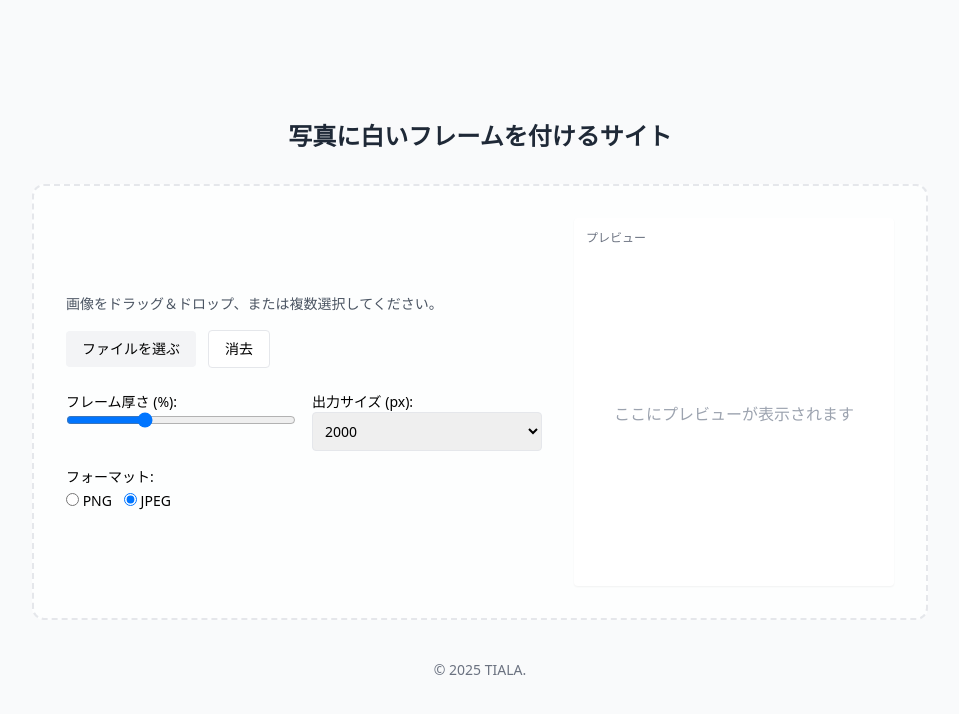
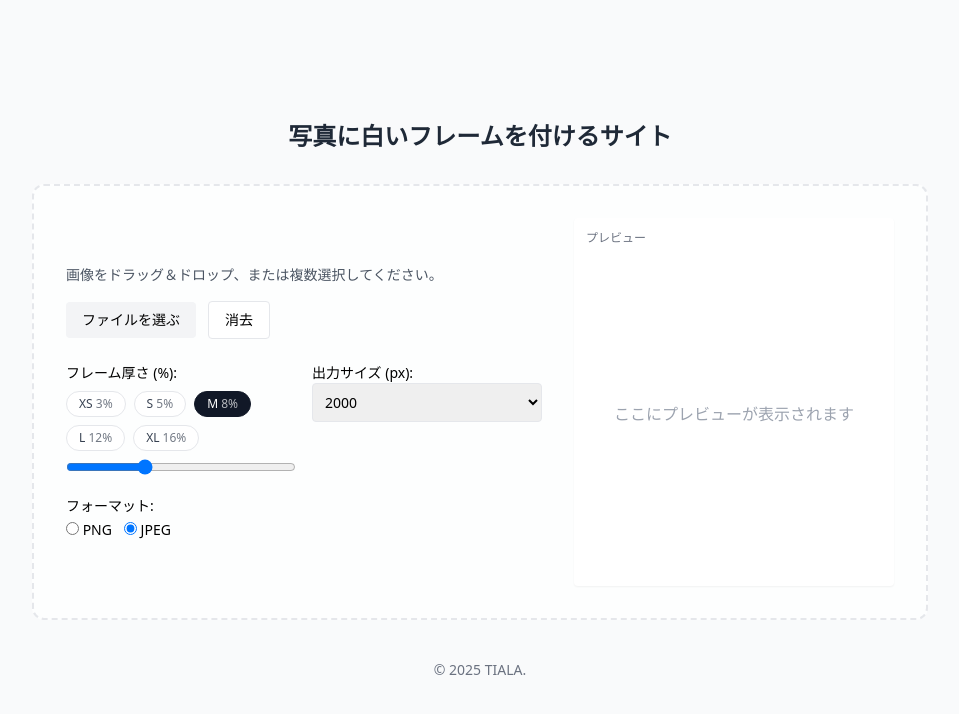
Before and after one commit to TTamagoooooo/frame-tiala, a React (Create React App) app: page / in a window 1280 px wide. Shown: the top 714 px of the page, without its empty margins (160-1119 px from the left). Built offline with nearby package versions, Linux system fonts and the light colour scheme.

Commit message:
Add frame size presets and live preview redraw

```diff
--- a/public/index.html
+++ b/public/index.html
@@ -22,7 +22,7 @@
       work correctly both with client-side routing and a non-root public URL.
       Learn how to configure a non-root public URL by running `npm run build`.
     -->
-  <title>React App</title>
+  <title>Frame Tools</title>
 </head>
 
 <body>
--- a/src/App.js
+++ b/src/App.js
@@ -5,6 +5,14 @@ import { saveAs } from 'file-saver'
 // PhotoFrameSite — React + Tailwind
 // 単一選択 → 白枠画像を自動ダウンロード
 // 複数選択 → ZIPにまとめて自動ダウンロード（ローディング付き）
+
+const FRAME_PRESETS = [
+  { label: "XS", pct: 3 },
+  { label: "S",  pct: 5 },
+  { label: "M",  pct: 8 },
+  { label: "L",  pct: 12 },
+  { label: "XL", pct: 16 },
+]
 
 export default function PhotoFrameSite() {
   const canvasRef = useRef(null)
@@ -41,11 +49,8 @@ export default function PhotoFrameSite() {
     handleFiles(e.dataTransfer.files)
   }
 
-  // ✅ 白枠付き画像の描画（Offscreen対応・確実に動作）
-const drawToBlob = (img) => {
-  return new Promise((resolve) => {
-    // 💡 DOMのcanvasではなく、新しいCanvasを生成する
-    const canvas = document.createElement('canvas')
+  // ✅ 共通：白枠合成を「指定canvas」に描く
+  const drawFrameToCanvas = (canvas, img) => {
     const ctx = canvas.getContext('2d')
     const size = outputSize
     canvas.width = size
@@ -63,36 +68,26 @@ const drawToBlob = (img) => {
     const y = border + (innerSize - h) / 2
 
     ctx.drawImage(img, x, y, w, h)
+  }
+
+  // ✅ 白枠付き画像の描画（Blobを返す：ZIP/単体DL用）
+  const drawToBlob = (img) => {
+    return new Promise((resolve) => {
+      // ZIPの安定性優先：毎回新しいcanvasで生成
+      const canvas = document.createElement('canvas')
+      drawFrameToCanvas(canvas, img)
 
       const mime = format === 'jpeg' ? 'image/jpeg' : 'image/png'
-    let resolved = false
-
-    // ⏳ タイムアウト：10秒経ったら強制resolve
-    const timer = setTimeout(() => {
-      if (!resolved) {
-        console.warn('⚠️ Timeout reached, forcing blob resolve')
-        const fallback = canvas.toDataURL(mime)
-        fetch(fallback)
-          .then((res) => res.blob())
-          .then(resolve)
-      }
-    }, 10000)
-
-    canvas.toBlob(
-      (blob) => {
-        if (!resolved) {
-          resolved = true
-          clearTimeout(timer)
-          resolve(blob)
-        }
-      },
-      mime,
-      0.95
-    )
+      canvas.toBlob((blob) => resolve(blob), mime, 0.95)
     })
   }
 
-
+  // ✅ プレビュー描画（画面のcanvasRefへ）
+  const drawPreview = (img) => {
+    const canvas = canvasRef.current
+    if (!canvas) return
+    drawFrameToCanvas(canvas, img)
+  }
 
   // ✅ 画像1枚 → 自動DL
   const downloadSingle = async (fileName, img) => {
@@ -106,44 +101,25 @@ const drawToBlob = (img) => {
     URL.revokeObjectURL(url)
   }
 
-
-  // ✅ 複数画像 → ZIP化（ローディングつき・デバッグログ入り）
+  // ✅ 複数画像 → ZIP化（ローディングつき）
   const downloadZip = async (imageList) => {
     setLoading(true)
+    try {
       const zip = new JSZip()
-
-  try {
-    console.log('🧩 ZIP開始, 画像枚数:', imageList.length)
-
       for (const { file, image } of imageList) {
-      console.log('→ draw start:', file.name)
         const blob = await drawToBlob(image)
-      console.log('✅ draw完了:', file.name, blob ? 'ok' : 'null')
-
-      if (!blob) {
-        console.warn('⚠️ blobがnullでした、スキップします')
-        continue
-      }
-
+        if (!blob) continue
         const ext = format === 'jpeg' ? 'jpg' : 'png'
         zip.file(file.name.replace(/\.[^/.]+$/, '') + `.${ext}`, blob)
       }
-
-    console.log('🧩 zip.generateAsync 開始')
       const content = await zip.generateAsync({ type: 'blob' })
-    console.log('✅ zip生成完了！')
       saveAs(content, 'framed-images.zip')
-  } catch (err) {
-    console.error('❌ ZIP生成中にエラー:', err)
     } finally {
-    console.log('🧩 setLoading(false)')
       setLoading(false)
     }
   }
 
-
-
-  // ✅ 自動ダウンロード処理
+  // ✅ 自動ダウンロード処理（imagesがセットされた時だけ）
   useEffect(() => {
     if (images.length === 0) return
 
@@ -156,7 +132,15 @@ const downloadZip = async (imageList) => {
     }, 400)
 
     return () => clearTimeout(timer)
+    // eslint-disable-next-line react-hooks/exhaustive-deps
   }, [images])
+
+  // ✅ プレビュー更新（テンプレ/スライダー/サイズ/フォーマット変更で反映）
+  useEffect(() => {
+    if (images.length !== 1) return
+    drawPreview(images[0].image)
+    // eslint-disable-next-line react-hooks/exhaustive-deps
+  }, [images, framePct, outputSize, format])
 
   // ✅ UI部
   return (
@@ -182,8 +166,8 @@ const downloadZip = async (imageList) => {
       >
         <div className="flex-1 w-full">
           <p className="text-sm text-gray-600">画像をドラッグ＆ドロップ、または複数選択してください。</p>
+
           <div className="mt-4 flex gap-3 items-center">
-  {/* 🧷 ファイル選択ボタン */}
             <button
               onClick={() => document.getElementById('fileInput').click()}
               className="bg-gray-100 px-4 py-2 rounded text-sm hover:bg-gray-200"
@@ -196,12 +180,11 @@ const downloadZip = async (imageList) => {
               type="file"
               accept="image/*"
               multiple
-    onClick={(e) => (e.target.value = null)}
+              onClick={(e) => (e.target.value = null)} // 同じファイルを選び直せる
               style={{ display: 'none' }}
               onChange={(e) => handleFiles(e.target.files)}
             />
 
-  {/* ❌ 消去ボタン */}
             <button
               onClick={() => setImages([])}
               className="text-sm px-4 py-2 border rounded bg-white hover:bg-gray-50"
@@ -212,7 +195,34 @@ const downloadZip = async (imageList) => {
 
           <div className="mt-6 grid grid-cols-2 gap-4 text-sm">
             <label>フレーム厚さ (%):
-              <input type="range" min="2" max="20" value={framePct} onChange={(e) => setFramePct(Number(e.target.value))} className="w-full" />
+              <div className="mt-2 flex flex-wrap gap-2">
+                {FRAME_PRESETS.map(p => (
+                  <button
+                    key={p.label}
+                    type="button"
+                    onClick={() => setFramePct(p.pct)}
+                    className={[
+                      "px-3 py-1 rounded-full text-xs border transition",
+                      framePct === p.pct
+                        ? "bg-gray-900 text-white border-gray-900"
+                        : "bg-white hover:bg-gray-50 border-gray-200 text-gray-700"
+                    ].join(" ")}
+                    aria-pressed={framePct === p.pct}
+                    title={`${p.pct}%`}
+                  >
+                    {p.label} <span className="opacity-70">{p.pct}%</span>
+                  </button>
+                ))}
+              </div>
+
+              <input
+                type="range"
+                min="2"
+                max="20"
+                value={framePct}
+                onChange={(e) => setFramePct(Number(e.target.value))}
+                className="w-full mt-2"
+              />
             </label>
 
             <label>出力サイズ (px):
```
Lines whose indentation alone changed are shown as unchanged.
